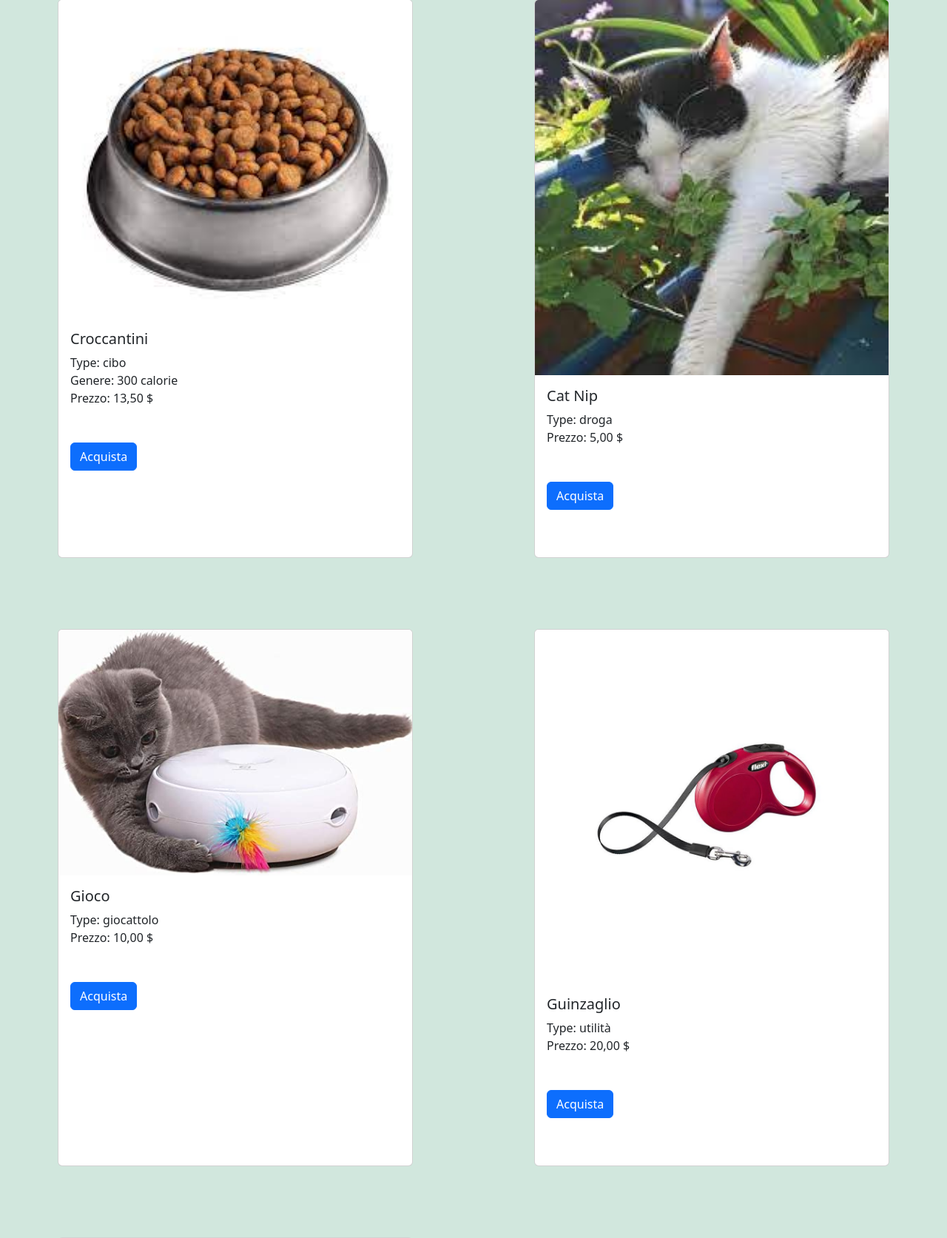
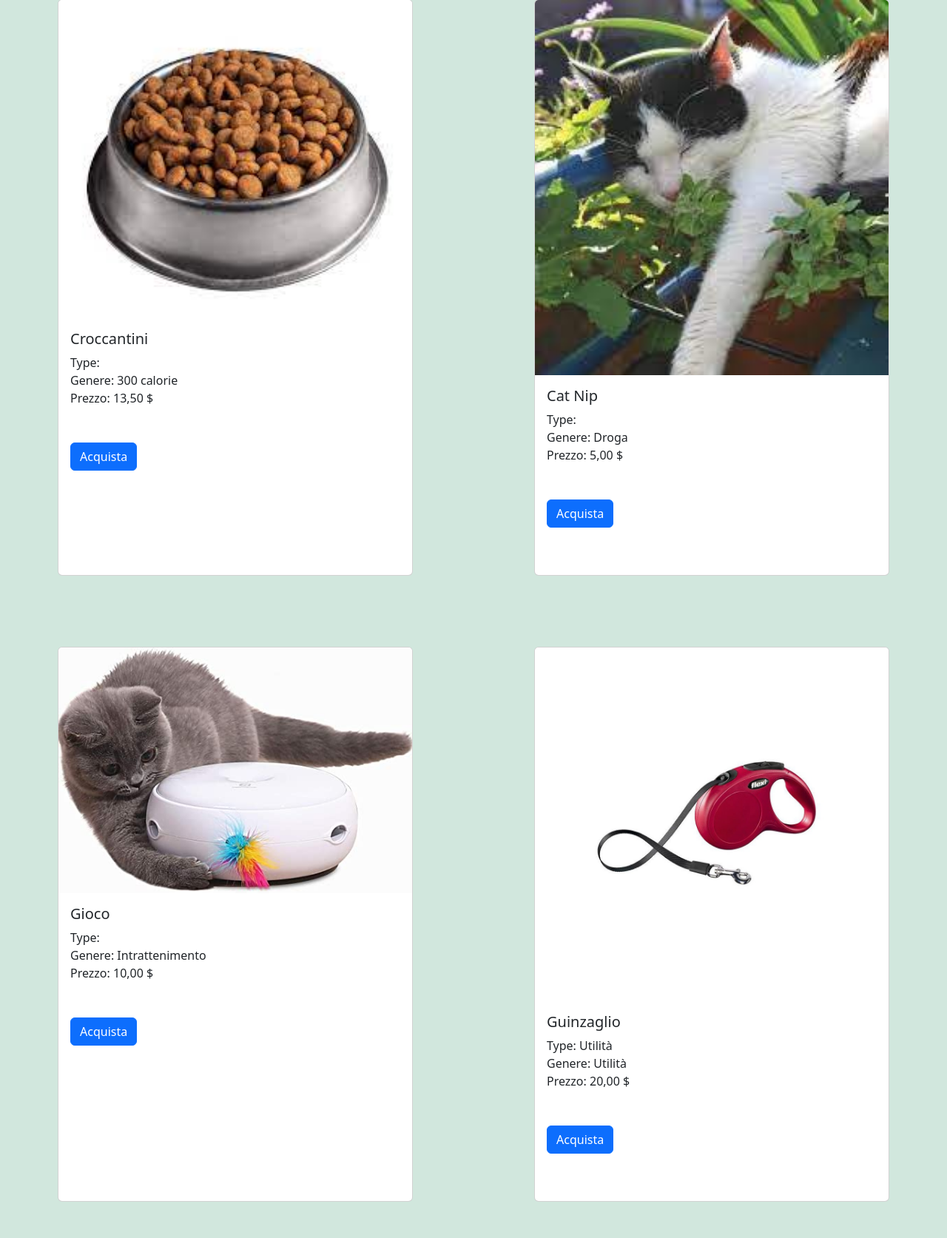
Before and after one commit to Massimiliano214/php-oop-2, a PHP site: page / in a window 1280 px wide. Shown: the part 249-1922 px from the top of the page at 74% size. Run offline with PHP 8.4, Linux system fonts and the light colour scheme.

Commit message:
working iffset classes

```diff
--- a/Models/Food.php
+++ b/Models/Food.php
@@ -2,9 +2,9 @@
     class Food extends Product{
         public $calories;
 
-        public function __construct($item, $price, $type, $genre, $img, Breed $breed, $calories)
+        public function __construct($item, $price, $img, Breed $breed, $calories)
         {
-            parent::__construct($item, $price, $type, $genre, $img, $breed);
+            parent::__construct($item, $price, $img, $breed);
 
             $this->calories = $calories;
         }
--- a/Models/Game.php
+++ b/Models/Game.php
@@ -2,9 +2,11 @@
 
     class Game extends Product{
 
-        public function __construct($item, $price, $type, $genre, $img, Breed $breed)
+        public function __construct($item, $price, $img, Breed $breed, $genre)
         {
-            parent::__construct($item, $price, $type, $genre, $img, $breed);
+            parent::__construct($item, $price, $img, $breed);
+
+            $this->genre = $genre;
         }
 
     }
--- a/Models/Kennel.php
+++ b/Models/Kennel.php
@@ -1,8 +1,10 @@
 <?php
     class Kennel extends Product{
 
-        public function __construct($item, $price, $type, $genre, $img, Breed $breed)
+        public function __construct($item, $price, $img, Breed $breed,  $type)
         {
-            parent::__construct($item, $price, $type, $genre, $img, $breed);
+            parent::__construct($item, $price, $img, $breed);
+
+            $this->type = $type;
         }
     }
--- a/Models/Product.php
+++ b/Models/Product.php
@@ -8,12 +8,11 @@
         public $img;
         public $breed;
 
-        public function __construct($item, $price, $type, $genre, $img, Breed $breed)
+        public function __construct($item, $price, $img, Breed $breed)
         {
             $this->item = $item;
             $this->price = $price;
-            $this->type = $type;
-            $this->genre = $genre;
+
             $this->img = $img;
             $this->breed = $breed;
         }
--- a/index.php
+++ b/index.php
@@ -10,11 +10,11 @@
     $cat = new Breed('Gatto');
 
     $productsList = [
-        new Food('Croccantini', '13,50 $', 'cibo', '300 calorie', './images/croccantini.jpg', $dog, '300 calorie'),
-        new Game('Cat Nip', '5,00 $', 'droga', 'intrattenimento', './images/catnip.jpg', $cat),
-        new Game('Gioco', '10,00 $', 'giocattolo', 'intrattenimento', './images/gioco_gatto.jpg', $cat),
-        new Kennel('Guinzaglio', '20,00 $', 'utilità', 'neccessità', './images/leash.jpg', $dog),
-        new Kennel('Cuccia', '50,00 $', 'utilità', 'neccessità', './images/cucciaCani.jpg', $cat)
+        new Food('Croccantini', '13,50 $', './images/croccantini.jpg', $dog, '300 calorie'),
+        new Game('Cat Nip', '5,00 $', './images/catnip.jpg', $cat, 'Droga'),
+        new Game('Gioco', '10,00 $', './images/gioco_gatto.jpg', $cat, 'Intrattenimento'),
+        new Kennel('Guinzaglio', '20,00 $', './images/leash.jpg', $dog, 'Utilità'),
+        new Kennel('Cuccia', '50,00 $', './images/cucciaCani.jpg', $cat, 'Utilità')
     ]
 //  var_dump($food);
 //  var_dump($catNip);
@@ -57,6 +57,24 @@
                             }
                             ?>
                             <?php
+                                if (isset($product->type)) {
+
+                                    echo '<span> Genere: ' . $product->type . '</span>
+                                    <br>'
+                                    ?>
+                                    <?php
+                                }
+                            ?>
+                            <?php
+                                if (isset($product->genre)) {
+
+                                    echo '<span> Genere: ' . $product->genre . '</span>
+                                    <br>'
+                                    ?>
+                                    <?php
+                                }
+                            ?>
+                            <?php
 
                                 echo '<span class="card-text"> Prezzo: ' . $product->price . '</span>
                                 <br>
```
Lines whose indentation alone changed are shown as unchanged.
